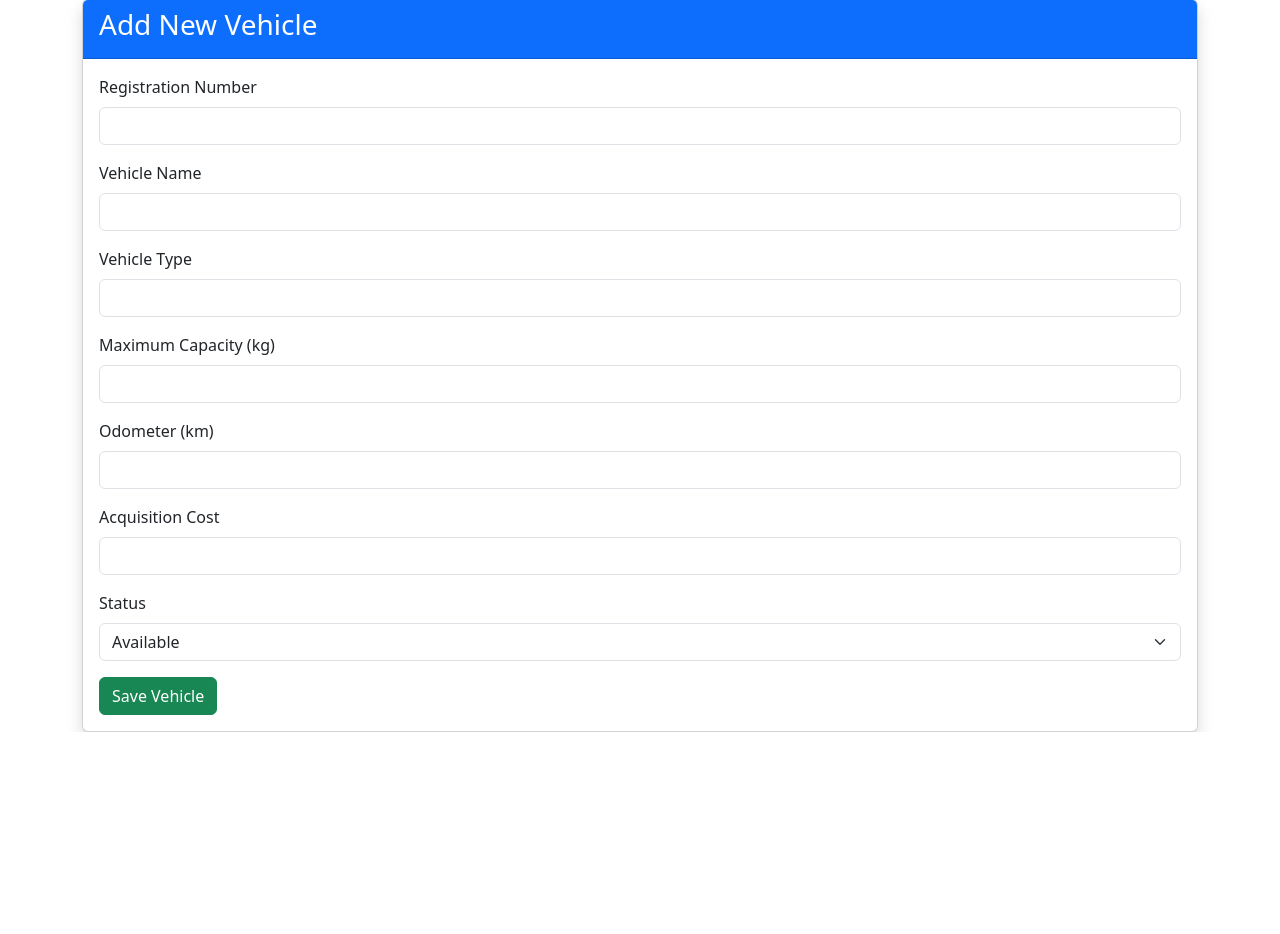
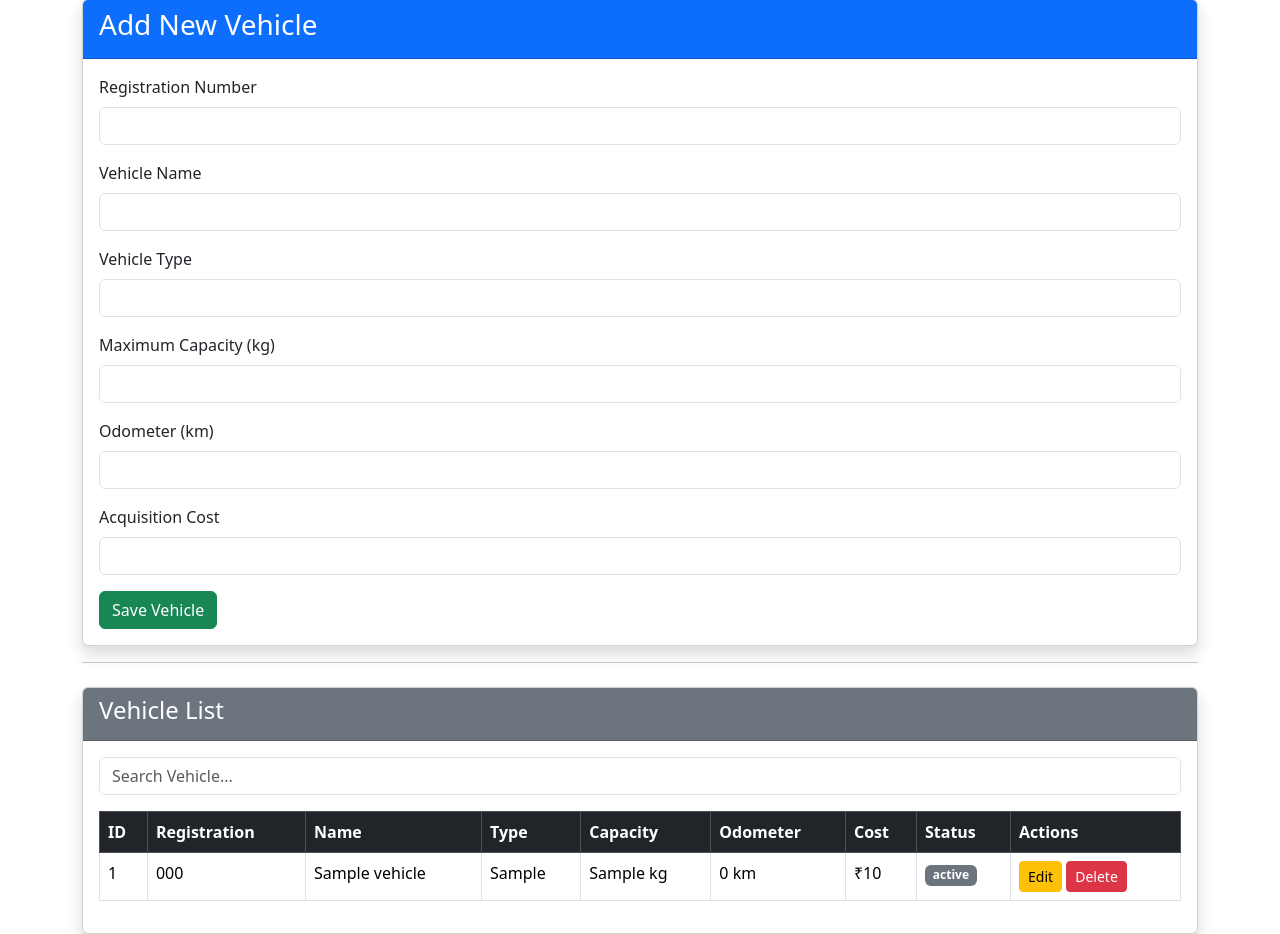
Before and after one commit to ManwaniKhushi/TransitOps, a PHP site: page /pages/vehicles.php in a window 1280 px wide. Shown: the part 81-1015 px from the top of the page. Before the commit the page ends 813 px from the top, so only its background shows below. Run offline with PHP 8.4, Linux system fonts and the light colour scheme; tables that the repository leaves empty or names only in its code hold one stand-in row (values such as "Sample post").

Commit message:
Complete vehicle management module UI and dashboard

```diff
--- a/pages/vehicles.php
+++ b/pages/vehicles.php
@@ -1,51 +1,11 @@
 <?php
-error_reporting(E_ALL);
-ini_set('display_errors', 1);
 include("../config/db.php");
-if(isset($_POST['save_vehicle']))
-{
-    $registration_number = trim($_POST['registration_number']);
-    $vehicle_name = trim($_POST['vehicle_name']);
-    $vehicle_type = trim($_POST['vehicle_type']);
-    $max_capacity = $_POST['max_capacity'];
-    $odometer = $_POST['odometer'];
-    $acquisition_cost = $_POST['acquisition_cost'];
-
-    // New vehicles are always available
-    $status = "Available";
-
-    $sql = "INSERT INTO vehicles
-    (registration_number, vehicle_name, vehicle_type, max_capacity, odometer, acquisition_cost, status)
-    VALUES (?, ?, ?, ?, ?, ?, ?)";
-
-    $stmt = mysqli_prepare($conn, $sql);
-
-    mysqli_stmt_bind_param(
-        $stmt,
-        "sssddds",
-        $registration_number,
-        $vehicle_name,
-        $vehicle_type,
-        $max_capacity,
-        $odometer,
-        $acquisition_cost,
-        $status
-    );
-
-    if(mysqli_stmt_execute($stmt))
-    {
-      header("Location: vehicles.php?success=1");
-exit;
-    }
-    else
-    {
-        echo "<div class='alert alert-danger'>Error Adding Vehicle.</div>";
-    }
-
-    mysqli_stmt_close($stmt);
-}
 include("../includes/header.php");
 include("../includes/navbar.php");
+
+// Fetch all vehicles
+$query = "SELECT * FROM vehicles ORDER BY vehicle_id DESC";
+$result = mysqli_query($conn, $query);
 ?>
 
 <div class="container mt-4">
@@ -58,7 +18,25 @@ include("../includes/navbar.php");
 
         <div class="card-body">
 
-            <form action="" method="POST">
+            <?php if(isset($_GET['success'])) { ?>
+                <div class="alert alert-success">
+                    Vehicle Added Successfully!
+                </div>
+            <?php } ?>
+
+            <?php if(isset($_GET['updated'])) { ?>
+                <div class="alert alert-success">
+                    Vehicle Updated Successfully!
+                </div>
+            <?php } ?>
+
+            <?php if(isset($_GET['deleted'])) { ?>
+                <div class="alert alert-danger">
+                    Vehicle Deleted Successfully!
+                </div>
+            <?php } ?>
+
+            <form action="../actions/vehicle_action.php" method="POST">
 
                 <div class="mb-3">
                     <label class="form-label">Registration Number</label>
@@ -72,7 +50,7 @@ include("../includes/navbar.php");
 
                 <div class="mb-3">
                     <label class="form-label">Vehicle Type</label>
-                    <input type="text" name="vehicle_type" class="form-control">
+                    <input type="text" name="vehicle_type" class="form-control" required>
                 </div>
 
                 <div class="mb-3">
@@ -82,32 +60,130 @@ include("../includes/navbar.php");
 
                 <div class="mb-3">
                     <label class="form-label">Odometer (km)</label>
-                    <input type="number" name="odometer" class="form-control">
+                    <input type="number" name="odometer" class="form-control" required>
                 </div>
 
                 <div class="mb-3">
                     <label class="form-label">Acquisition Cost</label>
-                    <input type="number" name="acquisition_cost" class="form-control">
+                    <input type="number" name="acquisition_cost" class="form-control" required>
                 </div>
 
-                <div class="mb-3">
-                    <label class="form-label">Status</label>
+                <button type="submit" name="save_vehicle" class="btn btn-success">
+                    Save Vehicle
+                </button>
 
-                    <select name="status" class="form-select">
+            </form>
 
-                        <option value="Available">Available</option>
-                        <option value="On Trip">On Trip</option>
-                        <option value="In Shop">In Shop</option>
-                        <option value="Retired">Retired</option>
+        </div>
 
-                    </select>
+    </div>
 
-                </div>
+    <hr>
 
-               <button type="submit" name="save_vehicle" class="btn btn-success">
-    Save Vehicle
-</button>
-            </form>
+    <!-- Search -->
+
+    <div class="card shadow mt-4">
+
+        <div class="card-header bg-secondary text-white">
+            <h4>Vehicle List</h4>
+        </div>
+
+        <div class="card-body">
+
+            <input
+                type="text"
+                id="searchVehicle"
+                class="form-control mb-3"
+                placeholder="Search Vehicle..."
+            >
+
+            <table class="table table-bordered table-hover" id="vehicleTable">
+
+                <thead class="table-dark">
+
+                <tr>
+
+                    <th>ID</th>
+                    <th>Registration</th>
+                    <th>Name</th>
+                    <th>Type</th>
+                    <th>Capacity</th>
+                    <th>Odometer</th>
+                    <th>Cost</th>
+                    <th>Status</th>
+                    <th width="170">Actions</th>
+
+                </tr>
+
+                </thead>
+
+                <tbody>
+
+                <?php while($row = mysqli_fetch_assoc($result)) { ?>
+
+                    <?php
+
+                    $statusColors = [
+                        "Available"=>"success",
+                        "On Trip"=>"primary",
+                        "In Shop"=>"warning",
+                        "Retired"=>"danger"
+                    ];
+
+                    $badge = $statusColors[$row['status']] ?? "secondary";
+
+                    ?>
+
+                    <tr>
+
+                        <td><?= $row['vehicle_id']; ?></td>
+
+                        <td><?= $row['registration_number']; ?></td>
+
+                        <td><?= $row['vehicle_name']; ?></td>
+
+                        <td><?= $row['vehicle_type']; ?></td>
+
+                        <td><?= $row['max_capacity']; ?> kg</td>
+
+                        <td><?= number_format($row['odometer']); ?> km</td>
+
+                        <td>₹<?= number_format($row['acquisition_cost']); ?></td>
+
+                        <td>
+
+                            <span class="badge bg-<?= $badge ?>">
+                                <?= $row['status']; ?>
+                            </span>
+
+                        </td>
+
+                        <td>
+
+                            <a href="edit_vehicle.php?id=<?= $row['vehicle_id']; ?>"
+                               class="btn btn-warning btn-sm">
+
+                                Edit
+
+                            </a>
+
+                            <a href="../actions/vehicle_action.php?delete=<?= $row['vehicle_id']; ?>"
+                               class="btn btn-danger btn-sm"
+                               onclick="return confirm('Delete this vehicle?')">
+
+                                Delete
+
+                            </a>
+
+                        </td>
+
+                    </tr>
+
+                <?php } ?>
+
+                </tbody>
+
+            </table>
 
         </div>
 
@@ -115,6 +191,24 @@ include("../includes/navbar.php");
 
 </div>
 
+<script>
+document.getElementById("searchVehicle").addEventListener("keyup", function () {
+
+    let filter = this.value.toLowerCase();
+
+    let rows = document.querySelectorAll("#vehicleTable tbody tr");
+
+    rows.forEach(function(row){
+
+        let text = row.innerText.toLowerCase();
+
+        row.style.display = text.includes(filter) ? "" : "none";
+
+    });
+
+});
+</script>
+
 <?php
 include("../includes/footer.php");
 ?>
```
Also changed, not shown: actions/vehicle_action.php (+44 -0 lines), pages/dashboard.php (+155 -0 lines).
